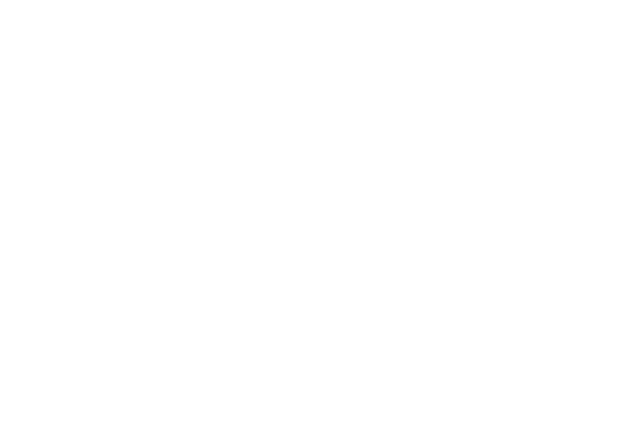
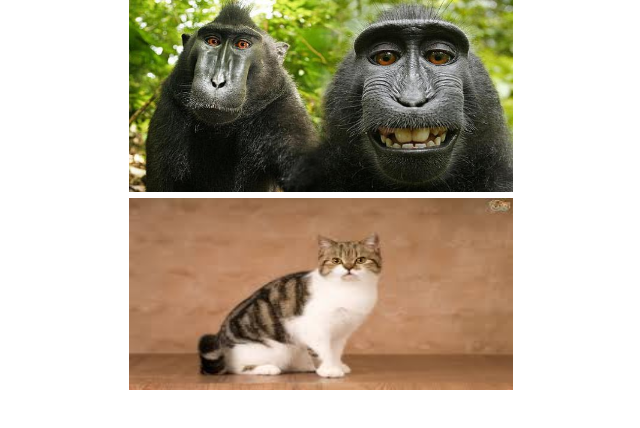
Before and after one commit to TobiasOsterhaug/portfolio, a plain HTML site: page transitions.html in a window 1280 px wide. Shown: the whole page, without its empty margins (319-959 px from the left). Drawn offline with nearby package versions, Linux system fonts and the light colour scheme.

Commit message:
catching up changes made since gitbash started only adding the styles folder

```diff
--- a/styles/transitions.css
+++ b/styles/transitions.css
@@ -1 +1,17 @@
 /* Testing transitions for assingment 6 */
+
+html { font: normal normal 16px/1.2 courier, monospace; }
+* { text-align: center; margin: 0; padding: 0; box-sizing: border-box; }
+
+/* starting size */
+
+img {
+  height: 15vw;
+  width: 30vw;
+}
+
+.monk:hover {
+  transform: rotate(360deg);
+  transition-duration: 5s;
+  transition-timing-function: ease-in-out;
+}
--- a/transitions.html
+++ b/transitions.html
@@ -1,7 +1,16 @@
 <!DOCTYPE html>
 <html land="en">
   <head>
-    <title>Move the thing!</title>
+    <title>Transitions testing</title>
     <meta charset="utf-8">
-    <link href="styles/transitions.css" media="screen" rel="stylesheet" type="text/css">
+    <link rel="stylesheet" type="text/css" href="https://necolas.github.io/normalize.css/8.0.0/normalize.css">
+    <link href="styles/transitions.css" rel="stylesheet" type="text/css">
   </head>
+
+  <body>
+    <main>
+      <div><img class="monk" src="images/monkeys.jpg"></div>
+      <div><img class="cat" src="images/download.jpg"></div>
+    </main>
+  </body>
+</html>
```
Also changed, not shown: images/download.jpg (added), images/monkeys.jpg (added).
